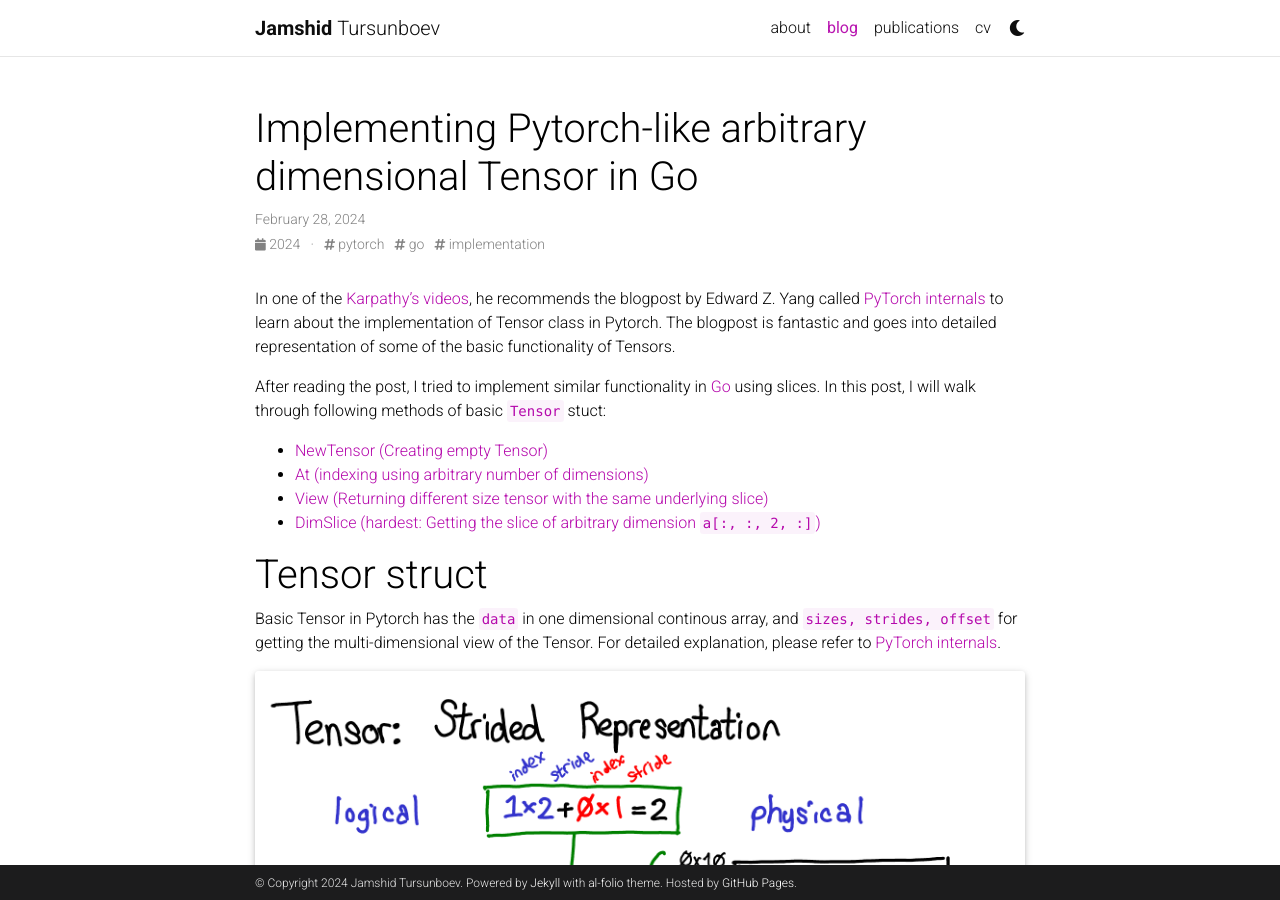
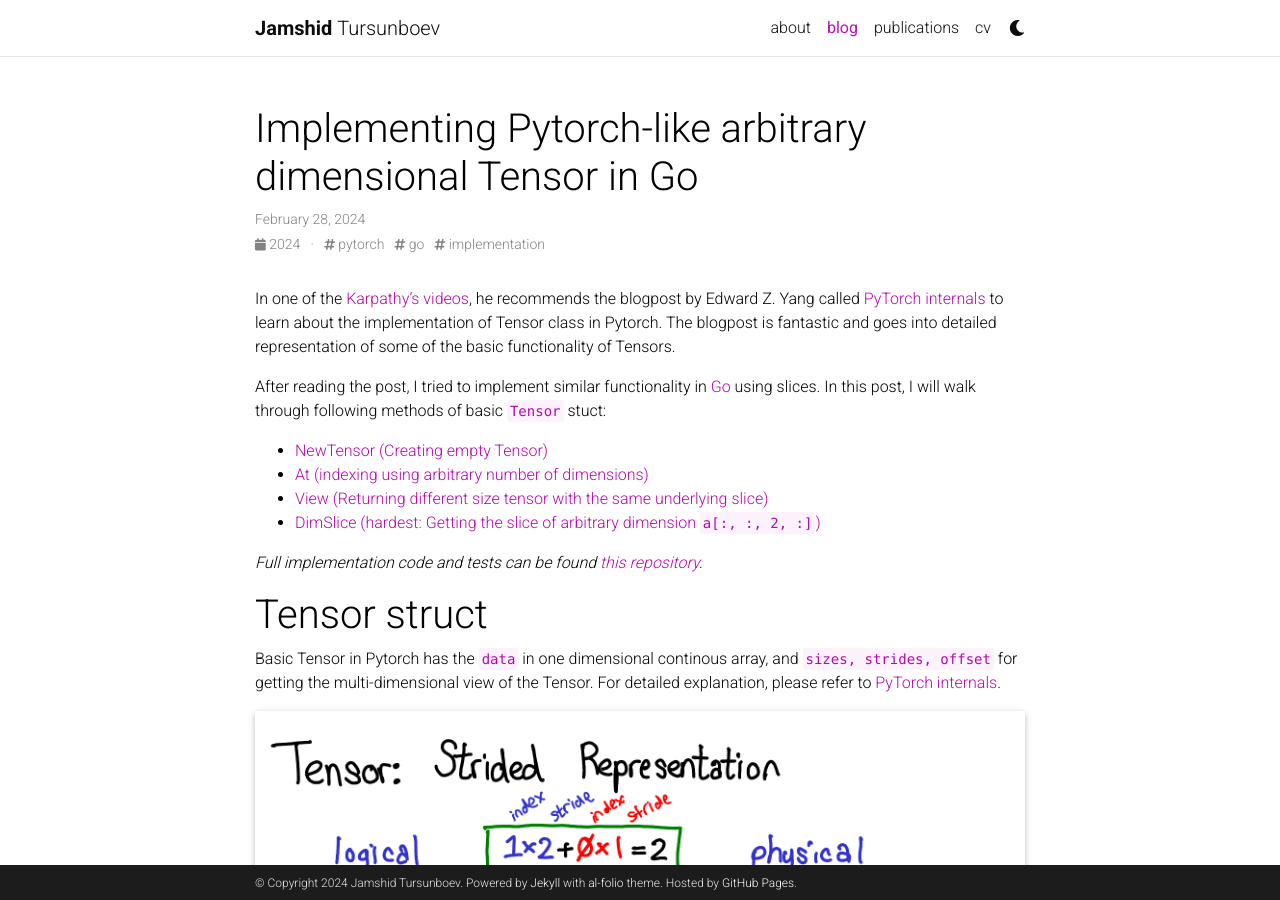
Before and after one commit to gladuz/gladuz.github.io, a Jekyll site: the page built from _posts/2024-02-28-tensor-in-golang.md, in a window 1280 px wide and 900 px high. Built offline with Jekyll 4.4.1, drawn with Linux system fonts in a browser that asks for light colours; full-size pictures stand in for the smaller copies a plugin makes; comment, search, counter and statistics services are not loaded; a style sheet for code colours, icons or effects is not loaded.

Commit message:
Add repo to golang tensor blog

```diff
--- a/_posts/2024-02-28-tensor-in-golang.md
+++ b/_posts/2024-02-28-tensor-in-golang.md
@@ -19,6 +19,7 @@ After reading the post, I tried to implement similar functionality in [Go](https
 - [View (Returning different size tensor with the same underlying slice)](#viewing-the-tensor-with-different-sizes)
 - [DimSlice (hardest: Getting the slice of arbitrary dimension `a[:, :, 2, :]`)](#slicing-the-tensor-along-certain-dimension)
 
+*Full implementation code and tests can be found [this repository](https://github.com/gladuz/deep-learning-go/tree/main/tensor).*
 # Tensor struct
 Basic Tensor in Pytorch has the `data` in one dimensional continous array, and `sizes, strides, offset` for getting the multi-dimensional view of the Tensor.
 For detailed explanation, please refer to [PyTorch internals](http://blog.ezyang.com/2019/05/pytorch-internals/).
```
